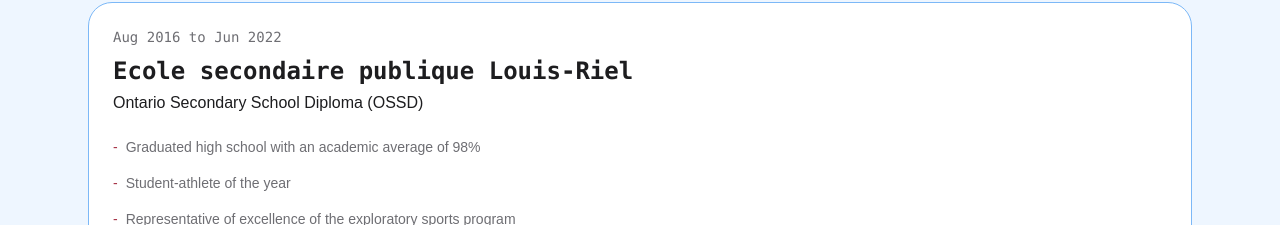
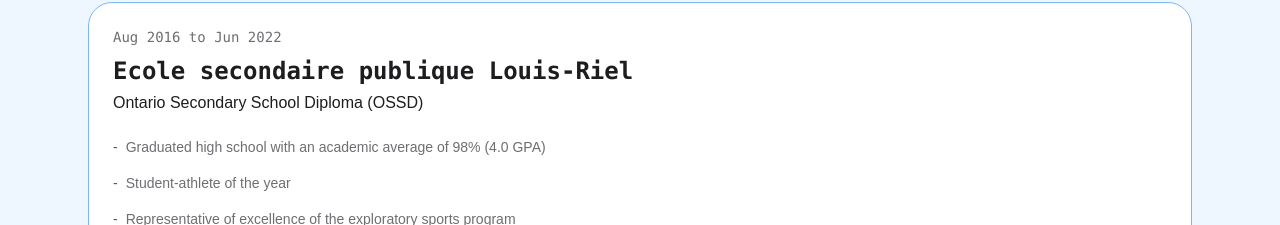
Before and after one commit to Zachary-Levesque/Portfolio, a Next.js app: page /education in a window 1280 px wide. Shown: the part 919-1144 px from the top of the page. Built offline with nearby package versions, Linux system fonts and the light colour scheme.

Commit message:
Update education.ts

```diff
--- a/content/education.ts
+++ b/content/education.ts
@@ -46,7 +46,7 @@
     credential: "Ontario Secondary School Diploma (OSSD)",
     dateRange: "Aug 2016 to Jun 2022",
     bullets: [
-      "Graduated high school with an academic average of 98%",
+      "Graduated high school with an academic average of 98% (4.0 GPA)",
       "Student-athlete of the year",
       "Representative of excellence of the exploratory sports program",
       "7 merits of excellence for the highest average",
```
